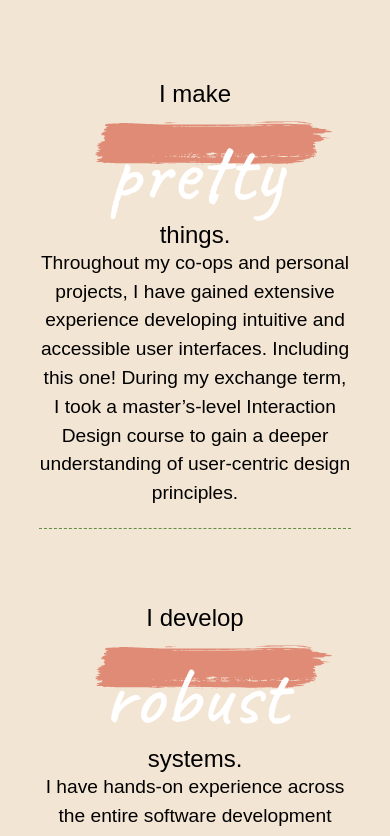
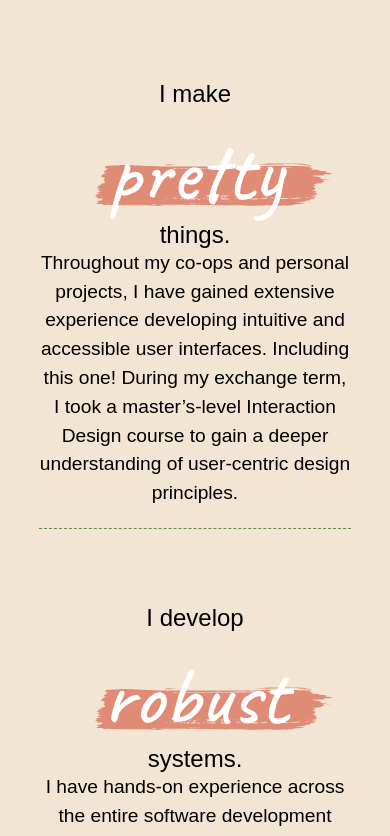
Before and after one commit to albertjlay/personal-website-v2, a React (Create React App) app: page / in a window 390 px wide. Shown: the part 1286-2122 px from the top of the page. Built offline with nearby package versions, Linux system fonts and the light colour scheme; the HTML template or start-up script is replaced by a standard one.

Commit message:
Tweak styles

```diff
--- a/src/style.scss
+++ b/src/style.scss
@@ -95,7 +95,7 @@ section {
               position: absolute;
               display: block;
               left: 0px;
-              top: 47%;
+              top: 1.3em;
               z-index: -1;
             }
           }
@@ -144,7 +144,7 @@ section {
             top: 0px;
             .accent-text {
               &::before {
-                top: 30%;
+                // top: 28%;
               }
             }
           }
```
